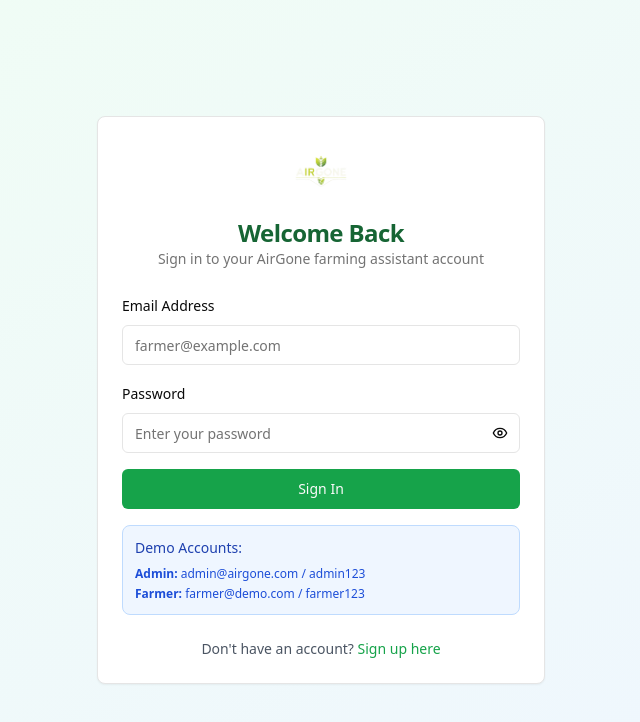
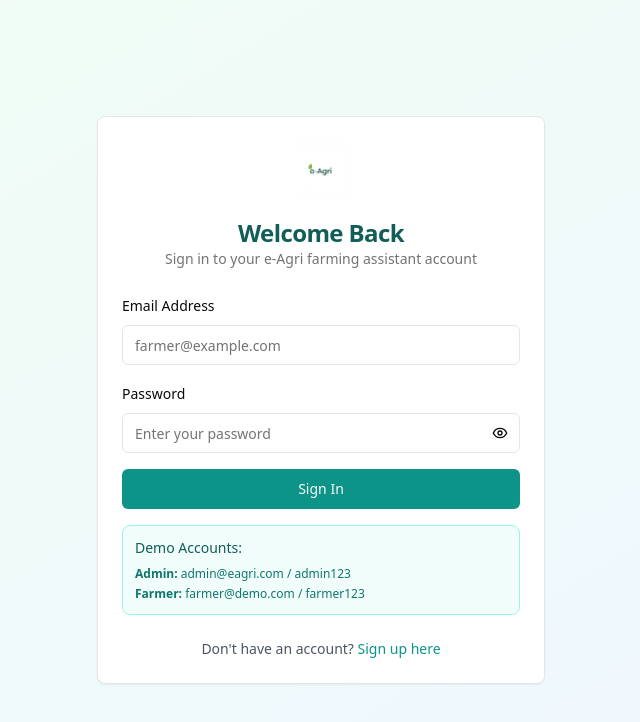
Before and after one commit to ashvilatsengagmail/v0-air-gone-chat-assistant, a Next.js app: page /auth/login in a window 1280 px wide. Shown: the top 722 px of the page, without its empty margins (319-959 px from the left). Built offline with nearby package versions, Linux system fonts and the light colour scheme.

Commit message:
feat: rebrand application from AirGone to e-Agri
Update logo, color scheme, text references, and API routes for new brand identity.

```diff
--- a/app/api/auth/login/route.ts
+++ b/app/api/auth/login/route.ts
@@ -4,10 +4,10 @@ import { type NextRequest, NextResponse } from "next/server"
 const users = new Map()
 
 // Initialize with admin user
-users.set("admin@airgone.com", {
+users.set("admin@eagri.com", {
   id: "admin-001",
-  name: "AirGone Admin",
-  email: "admin@airgone.com",
+  name: "e-Agri Admin",
+  email: "admin@eagri.com",
   password: "admin123",
   farmSize: "large",
   location: "Global",
--- a/app/auth/login/page.tsx
+++ b/app/auth/login/page.tsx
@@ -38,7 +38,7 @@ export default function LoginPage() {
       const data = await response.json()
 
       if (response.ok) {
-        localStorage.setItem("airgone-user", JSON.stringify(data.user))
+        localStorage.setItem("eagri-user", JSON.stringify(data.user))
         router.push("/")
       } else {
         setError(data.error || "Login failed")
@@ -62,11 +62,11 @@ export default function LoginPage() {
       <Card className="w-full max-w-md">
         <CardHeader className="text-center space-y-4">
           <div className="flex justify-center">
-            <Image src="/airgone-logo.png" alt="AirGone Logo" width={60} height={60} className="rounded-lg" />
+            <Image src="/eagri-logo.png" alt="e-Agri Logo" width={60} height={60} className="rounded-lg" />
           </div>
           <div>
-            <CardTitle className="text-2xl font-bold text-green-800">Welcome Back</CardTitle>
-            <CardDescription>Sign in to your AirGone farming assistant account</CardDescription>
+            <CardTitle className="text-2xl font-bold text-teal-800">Welcome Back</CardTitle>
+            <CardDescription>Sign in to your e-Agri farming assistant account</CardDescription>
           </div>
         </CardHeader>
         <CardContent>
@@ -117,7 +117,7 @@ export default function LoginPage() {
               </div>
             </div>
 
-            <Button type="submit" className="w-full bg-green-600 hover:bg-green-700" disabled={isLoading}>
+            <Button type="submit" className="w-full bg-teal-600 hover:bg-teal-700" disabled={isLoading}>
               {isLoading ? (
                 <>
                   <Loader2 className="mr-2 h-4 w-4 animate-spin" />
@@ -129,11 +129,11 @@ export default function LoginPage() {
             </Button>
           </form>
 
-          <div className="mt-4 p-3 bg-blue-50 rounded-lg border border-blue-200">
-            <h4 className="text-sm font-medium text-blue-800 mb-2">Demo Accounts:</h4>
-            <div className="text-xs text-blue-700 space-y-1">
+          <div className="mt-4 p-3 bg-teal-50 rounded-lg border border-teal-200">
+            <h4 className="text-sm font-medium text-teal-800 mb-2">Demo Accounts:</h4>
+            <div className="text-xs text-teal-700 space-y-1">
               <div>
-                <strong>Admin:</strong> admin@airgone.com / admin123
+                <strong>Admin:</strong> admin@eagri.com / admin123
               </div>
               <div>
                 <strong>Farmer:</strong> farmer@demo.com / farmer123
@@ -144,7 +144,7 @@ export default function LoginPage() {
           <div className="mt-6 text-center">
             <p className="text-sm text-gray-600">
               Don't have an account?{" "}
-              <Link href="/auth/signup" className="font-medium text-green-600 hover:text-green-500">
+              <Link href="/auth/signup" className="font-medium text-teal-600 hover:text-teal-500">
                 Sign up here
               </Link>
             </p>
--- a/app/auth/signup/page.tsx
+++ b/app/auth/signup/page.tsx
@@ -43,7 +43,7 @@ export default function SignupPage() {
       const data = await response.json()
 
       if (response.ok) {
-        localStorage.setItem("airgone-user", JSON.stringify(data.user))
+        localStorage.setItem("eagri-user", JSON.stringify(data.user))
         router.push("/")
       } else {
         setError(data.error || "Signup failed")
@@ -74,10 +74,10 @@ export default function SignupPage() {
       <Card className="w-full max-w-md">
         <CardHeader className="text-center space-y-4">
           <div className="flex justify-center">
-            <Image src="/airgone-logo.png" alt="AirGone Logo" width={60} height={60} className="rounded-lg" />
+            <Image src="/eagri-logo.png" alt="e-Agri Logo" width={60} height={60} className="rounded-lg" />
           </div>
           <div>
-            <CardTitle className="text-2xl font-bold text-green-800">Join AirGone</CardTitle>
+            <CardTitle className="text-2xl font-bold text-teal-800">Join e-Agri</CardTitle>
             <CardDescription>Create your farming assistant account</CardDescription>
           </div>
         </CardHeader>
@@ -186,7 +186,7 @@ export default function SignupPage() {
               />
             </div>
 
-            <Button type="submit" className="w-full bg-green-600 hover:bg-green-700" disabled={isLoading}>
+            <Button type="submit" className="w-full bg-teal-600 hover:bg-teal-700" disabled={isLoading}>
               {isLoading ? (
                 <>
                   <Loader2 className="mr-2 h-4 w-4 animate-spin" />
@@ -201,7 +201,7 @@ export default function SignupPage() {
           <div className="mt-6 text-center">
             <p className="text-sm text-gray-600">
               Already have an account?{" "}
-              <Link href="/auth/login" className="font-medium text-green-600 hover:text-green-500">
+              <Link href="/auth/login" className="font-medium text-teal-600 hover:text-teal-500">
                 Sign in here
               </Link>
             </p>
--- a/app/layout.tsx
+++ b/app/layout.tsx
@@ -6,8 +6,8 @@ const _geist = Geist({ subsets: ["latin"] });
 const _geistMono = Geist_Mono({ subsets: ["latin"] });
 
 export const metadata: Metadata = {
-  title: 'v0 App',
-  description: 'Created with v0',
+  title: 'e-Agri - AI Farming Assistant',
+  description: 'e-Agri is an AI-powered chat assistant designed to help smallholder farmers with crop management, pest control, weather tips, and best farming practices.',
   generator: 'v0.app',
   icons: {
     icon: [
--- a/app/page.tsx
+++ b/app/page.tsx
@@ -62,7 +62,7 @@ const languages = [
   { code: "fr", name: "Français", flag: "🇫🇷" },
 ]
 
-export default function AirGoneChat() {
+export default function eAgriChat() {
   const [user, setUser] = useState<FarmUser | null>(null)
   const [language, setLanguage] = useState("en")
   const [chatHistory, setChatHistory] = useState<ChatHistory[]>([])
@@ -108,7 +108,7 @@ export default function AirGoneChat() {
 
   // Check authentication
   useEffect(() => {
-    const userData = localStorage.getItem("airgone-user")
+    const userData = localStorage.getItem("eagri-user")
     if (userData) {
       setUser(JSON.parse(userData))
     } else {
@@ -119,7 +119,7 @@ export default function AirGoneChat() {
   // Load chat history from localStorage
   useEffect(() => {
     if (user) {
-      const saved = localStorage.getItem(`airgone-chat-history-${user.id}`)
+      const saved = localStorage.getItem(`eagri-chat-history-${user.id}`)
       if (saved) {
         setChatHistory(JSON.parse(saved))
       }
@@ -129,12 +129,12 @@ export default function AirGoneChat() {
   // Save chat history to localStorage
   useEffect(() => {
     if (user && chatHistory.length > 0) {
-      localStorage.setItem(`airgone-chat-history-${user.id}`, JSON.stringify(chatHistory))
+      localStorage.setItem(`eagri-chat-history-${user.id}`, JSON.stringify(chatHistory))
     }
   }, [chatHistory, user])
 
   const handleLogout = () => {
-    localStorage.removeItem("airgone-user")
+    localStorage.removeItem("eagri-user")
     setUser(null)
     router.push("/auth/login")
   }
@@ -209,9 +209,9 @@ export default function AirGoneChat() {
 
   const getGreeting = () => {
     const greetings = {
-      en: `Hello ${user?.name}! I'm AirGone, your AI farming assistant. How can I help you with your ${user?.primaryCrops} crops today?`,
-      es: `¡Hola ${user?.name}! Soy AirGone, tu asistente de IA agrícola. ¿Cómo puedo ayudarte con tus cultivos de ${user?.primaryCrops} hoy?`,
-      fr: `Bonjour ${user?.name}! Je suis AirGone, votre assistant IA agricole. Comment puis-je vous aider avec vos cultures de ${user?.primaryCrops} aujourd'hui?`,
+      en: `Hello ${user?.name}! I'm e-Agri, your AI farming assistant. How can I help you with your ${user?.primaryCrops} crops today?`,
+      es: `¡Hola ${user?.name}! Soy e-Agri, tu asistente de IA agrícola. ¿Cómo puedo ayudarte con tus cultivos de ${user?.primaryCrops} hoy?`,
+      fr: `Bonjour ${user?.name}! Je suis e-Agri, votre assistant IA agricole. Comment puis-je vous aider avec vos cultures de ${user?.primaryCrops} aujourd'hui?`,
     }
     return greetings[language as keyof typeof greetings] || greetings.en
   }
@@ -231,10 +231,10 @@ export default function AirGoneChat() {
         <div className="max-w-7xl mx-auto px-4 sm:px-6 lg:px-8">
           <div className="flex justify-between items-center h-16">
             <div className="flex items-center space-x-3">
-              <Image src="/airgone-logo.png" alt="AirGone Logo" width={40} height={40} className="rounded-lg" />
+              <Image src="/eagri-logo.png" alt="e-Agri Logo" width={40} height={40} className="rounded-lg" />
               <div>
-                <h1 className="text-xl font-bold text-green-800">AirGone</h1>
-                <p className="text-sm text-green-600">AI Farming Assistant</p>
+                <h1 className="text-xl font-bold text-teal-800">e-Agri</h1>
+                <p className="text-sm text-teal-600">AI Farming Assistant</p>
               </div>
             </div>
 
@@ -350,13 +350,13 @@ export default function AirGoneChat() {
                   <div className="text-center space-y-6">
                     <div className="space-y-2">
                       <Image
-                        src="/airgone-logo.png"
-                        alt="AirGone"
+                        src="/eagri-logo.png"
+                        alt="e-Agri"
                         width={80}
                         height={80}
                         className="mx-auto rounded-xl"
                       />
-                      <h2 className="text-2xl font-bold text-green-800">Welcome back, {user.name}!</h2>
+                      <h2 className="text-2xl font-bold text-teal-800">Welcome back, {user.name}!</h2>
                       <p className="text-gray-600 max-w-md mx-auto">{getGreeting()}</p>
                       <Alert className="max-w-md mx-auto">
                         <Camera className="h-4 w-4" />
@@ -432,7 +432,7 @@ export default function AirGoneChat() {
                                 style={{ animationDelay: "0.2s" }}
                               ></div>
                             </div>
-                            <span className="text-sm text-gray-500">AirGone is analyzing...</span>
+                            <span className="text-sm text-gray-500">e-Agri is analyzing...</span>
                           </div>
                         </div>
                       </div>
@@ -502,17 +502,17 @@ export default function AirGoneChat() {
                   <Button
                     type="submit"
                     disabled={isLoading || (!input || input.trim() === "") && uploadedImages.length === 0}
-                    className="bg-green-600 hover:bg-green-700 text-white"
+                    className="bg-teal-600 hover:bg-teal-700 text-white"
                   >
                     <Send className="w-4 h-4" />
                   </Button>
                 </form>
                 <p className="text-xs text-gray-500 mt-2 text-center">
                   {language === "es"
-                    ? "AirGone puede cometer errores. Verifica información importante."
+                    ? "e-Agri puede cometer errores. Verifica información importante."
                     : language === "fr"
-                      ? "AirGone peut faire des erreurs. Vérifiez les informations importantes."
-                      : "AirGone can make mistakes. Check important info."}
+                      ? "e-Agri peut faire des erreurs. Vérifiez les informations importantes."
+                      : "e-Agri can make mistakes. Check important info."}
                 </p>
               </div>
             </CardContent>
```
Also changed, not shown: public/eagri-logo.png (added).
